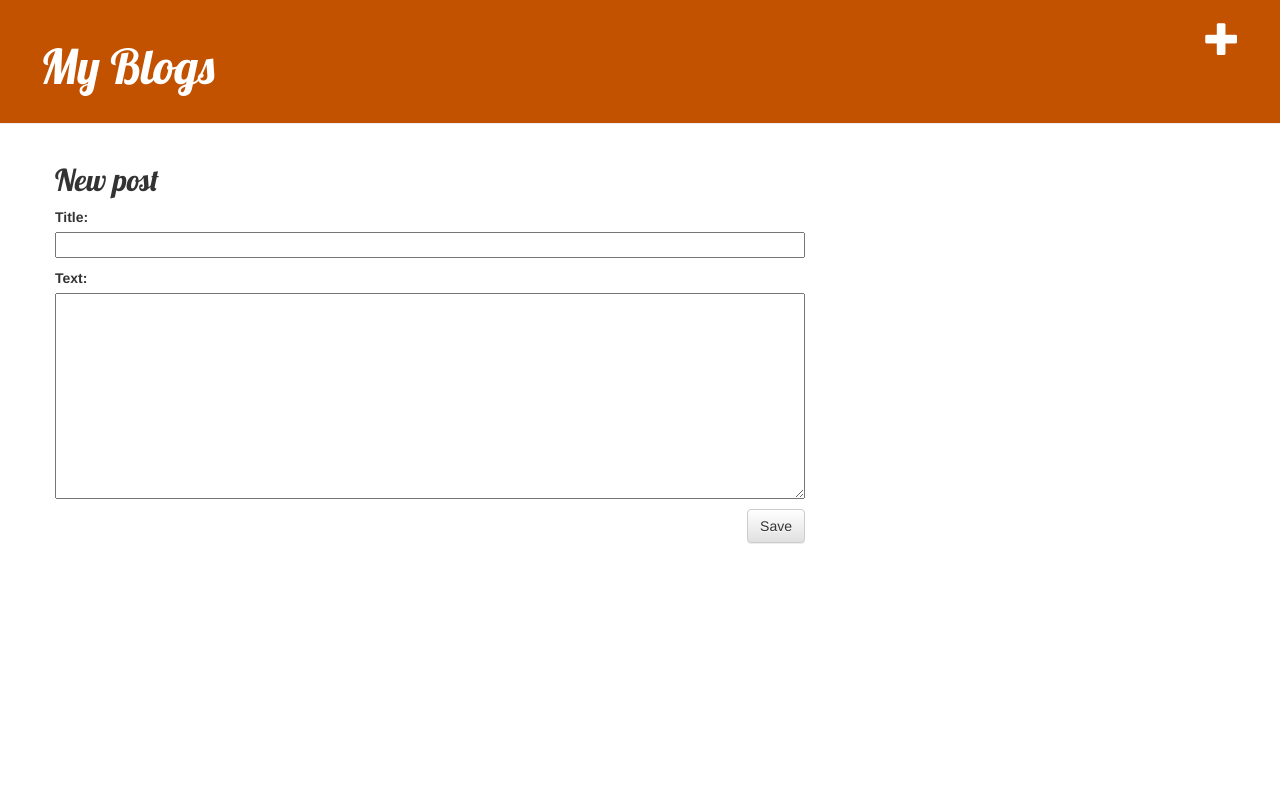
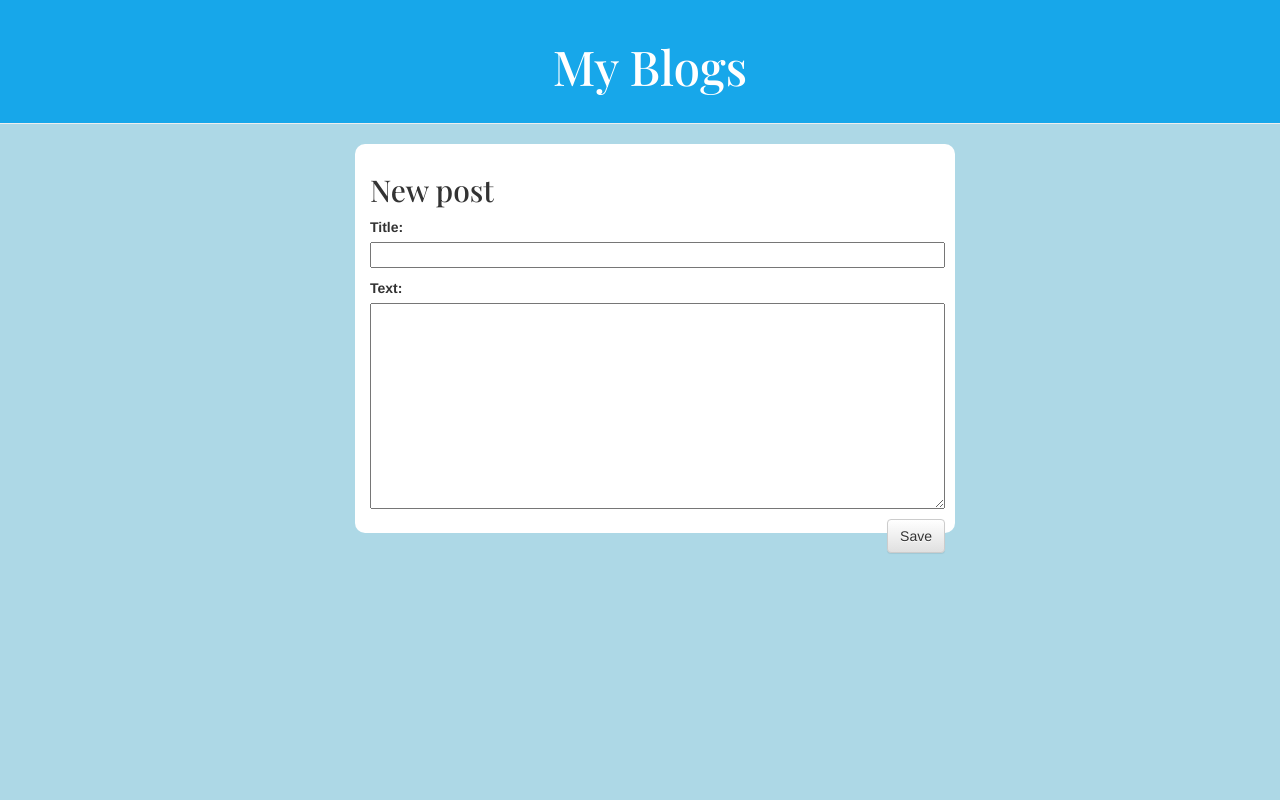
Before and after one commit to sunkadshreyas/DjangoSimpleBlog, a Django app: page /post/new/ in a window 1280 px wide. Run offline with Django 3.2, Linux system fonts and the light colour scheme; some libraries are stand-ins or nearby versions.

Commit message:
updated css and templates

```diff
--- a/blog/static/css/blog.css
+++ b/blog/static/css/blog.css
@@ -1,7 +1,12 @@
 .page-header {
-    background-color: #C25100;
+    background-color: #17a7ea;
     margin-top: 0;
     padding: 20px 20px 20px 40px;
+}
+
+body{
+    background-color: lightblue;
+    align-items: center;
 }
 
 .page-header h1, .page-header h1 a, .page-header h1 a:visited, .page-header h1 a:active {
@@ -10,16 +15,34 @@
     text-decoration: none;
 }
 
+
+.post, .edit-post{
+    margin-left: 40%;
+    margin-right: auto;
+    width: 100%;
+}
+
+.post, .edit-post{
+    background-color: white;
+    width: 600px;
+    border-radius: 10px;
+    padding: 10px;
+    padding-left: 15px;
+}
+
+.post p{
+    font-size: 15px;
+}
 .content {
     margin-left: 40px;
 }
 
 h1, h2, h3, h4 {
-    font-family: 'Lobster', cursive;
+    font-family: 'Playfair Display', serif;
 }
 
 .date {
-    color: #828282;
+    color: darkgray;
 }
 
 .save {
@@ -42,5 +65,5 @@ h1, h2, h3, h4 {
 }
 
 .post h2 a, .post h2 a:visited {
-    color: #000000;
+    color: #17a7ea;
 }
--- a/blog/templates/blog/base.html
+++ b/blog/templates/blog/base.html
@@ -4,13 +4,15 @@
         <title>My Blogs</title>
         <link rel="stylesheet" href="//maxcdn.bootstrapcdn.com/bootstrap/3.2.0/css/bootstrap.min.css">
         <link rel="stylesheet" href="//maxcdn.bootstrapcdn.com/bootstrap/3.2.0/css/bootstrap-theme.min.css">
-        <link href='//fonts.googleapis.com/css?family=Lobster&subset=latin,latin-ext' rel='stylesheet' type='text/css'>
+        <link href="https://fonts.googleapis.com/css2?family=Playfair+Display:wght@500&display=swap" rel="stylesheet">
         <link rel="stylesheet" href="{% static 'css/blog.css' %}">
     </head>
     <body>
         <div class="page-header">
-            <a href="{% url 'post_new' %}" class="top-menu"><span class="glyphicon glyphicon-plus"></span></a>
-            <h1><a href="/">My Blogs</a></h1>
+            {% if user.is_authenticated %}
+                <a href="{% url 'post_new' %}" class="top-menu"><span class="glyphicon glyphicon-plus"></span></a>
+            {% endif %}
+            <h1><a href="/"><center>My Blogs</center></a></h1>
         </div>
         <div class="content container">
             <div class="row">
--- a/blog/templates/blog/post_edit.html
+++ b/blog/templates/blog/post_edit.html
@@ -1,9 +1,11 @@
 {% extends 'blog/base.html' %}
 
 {% block content %}
-    <h2>New post</h2>
-    <form method="POST" class="post-form">{% csrf_token %}
-        {{ form.as_p }}
-        <button type="submit" class="save btn btn-default">Save</button>
-    </form>
+    <div class="edit-post">
+        <h2>New post</h2>
+        <form method="POST" class="post-form">{% csrf_token %}
+            {{ form.as_p }}
+            <button type="submit" class="save btn btn-default">Save</button>
+        </form>
+    </div>
 {% endblock %}
--- a/requirements.txt
+++ b/requirements.txt
@@ -1 +1 @@
-Django~=2.2.4
+Django==2.2.12
```
Also changed, not shown: blog/templates/blog/post_detail.html (+7 -4 lines).
